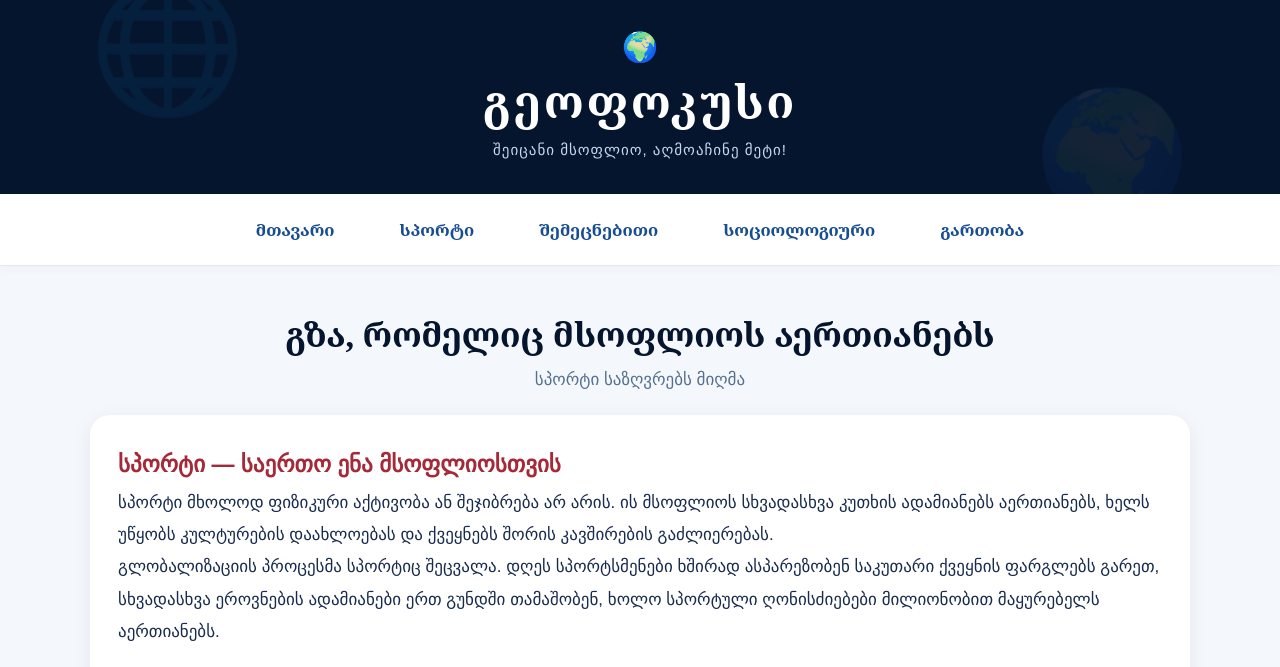
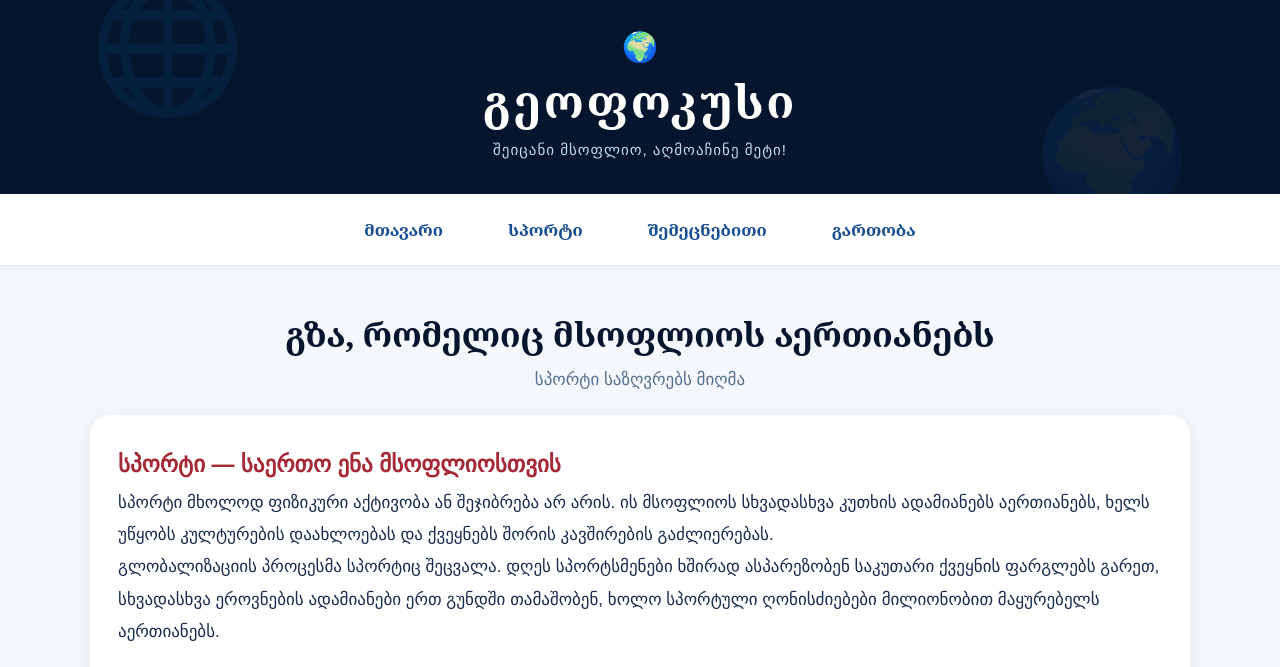
Before and after one commit to barbaremakaridze-svg/geofocus, a plain HTML site: page sport.html in a window 1280 px wide. Shown: the top 667 px of the page. Drawn offline with Linux system fonts and the light colour scheme; a web font is replaced by a local one.

Commit message:
Update sport.html

```diff
--- a/sport.html
+++ b/sport.html
@@ -259,7 +259,7 @@ body {
     <a href="index.html">მთავარი</a>
     <a href="sport.html">სპორტი</a>
     <a href="education.html">შემეცნებითი</a>
-    <a href="sociology.html">სოციოლოგიური</a>
+   <title>გეოფოკუსი | სოციოლოგია</title>
     <a href="entertainment.html">გართობა</a>
 </nav>
 
```
